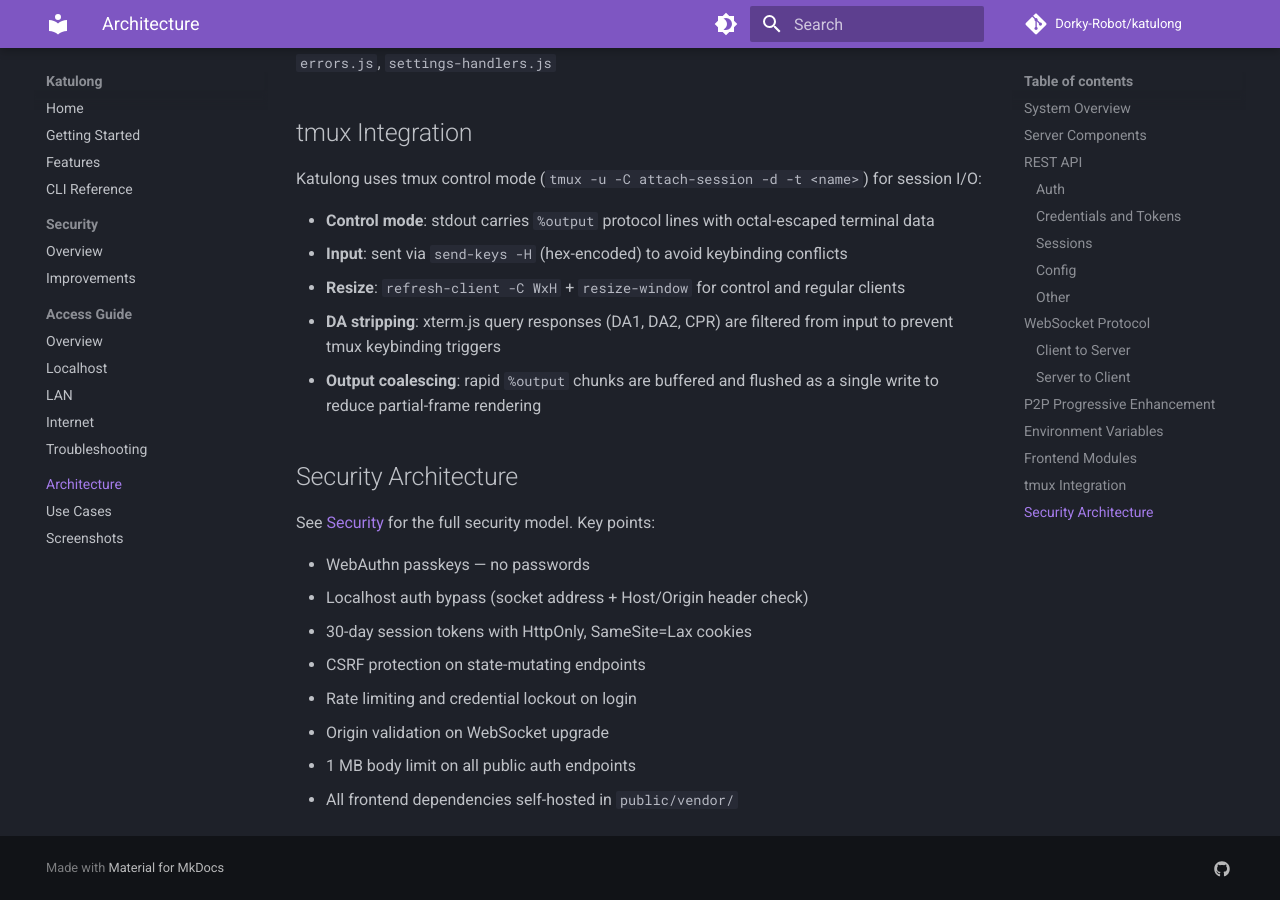
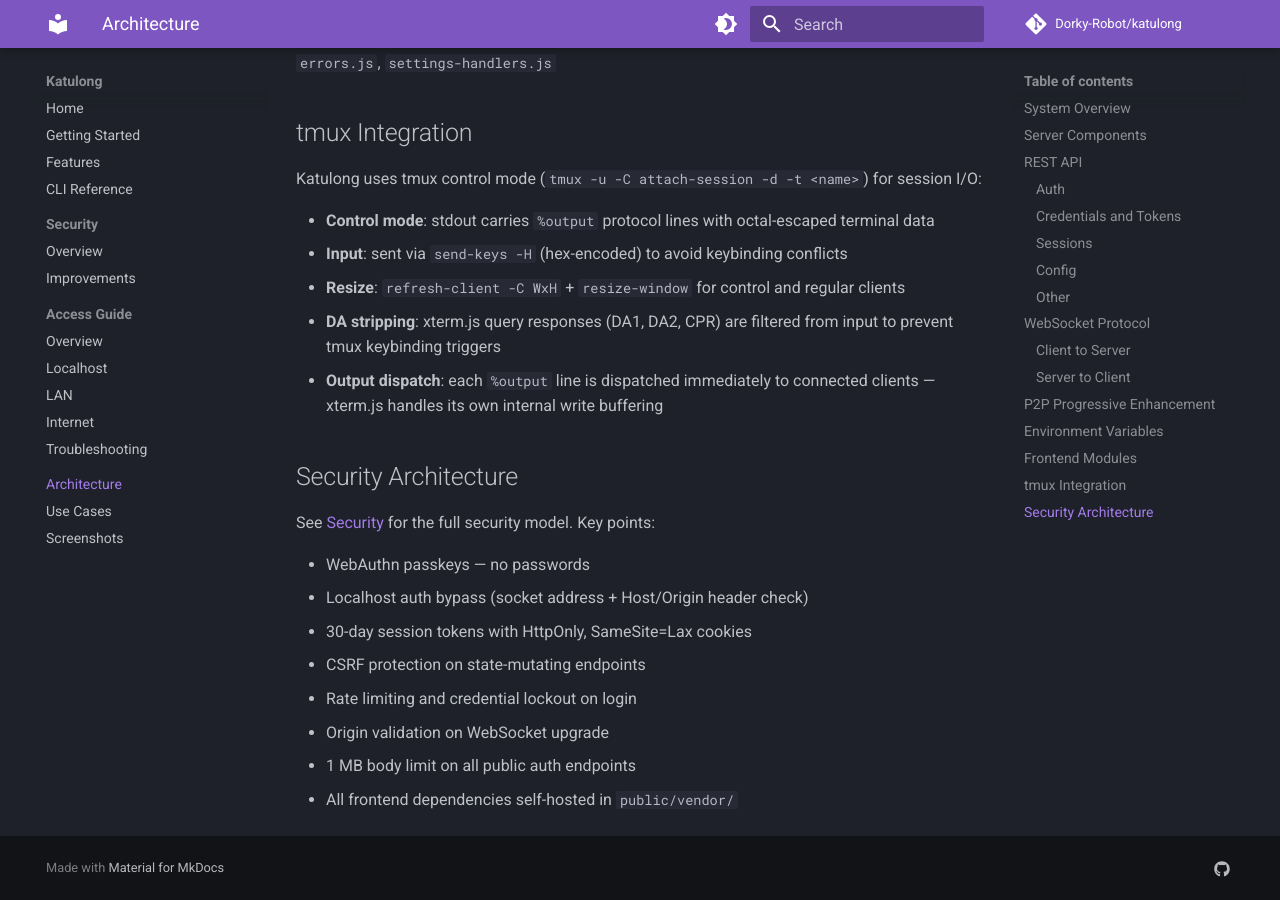
Before and after one commit to Dorky-Robot/katulong, an MkDocs documentation site: the page built from docs/architecture.md, in a window 1280 px wide and 900 px high, scrolled down 6550 px. Built offline with MkDocs 1.6.1 and Material for MkDocs 9.7.7, drawn with Linux system fonts in a browser that asks for light colours; comment, search, counter and statistics services are not loaded.

Commit message:
fix: address review findings — exit scroll, dead export, stale docs
- Add preserveScroll to exit effect so [shell exited] auto-scrolls
- Remove dead activeViewport() export (no production callers remain)
- Remove stale test mock for activeViewport
- Update architecture.md to reflect removal of output coalescing

```diff
--- a/docs/architecture.md
+++ b/docs/architecture.md
@@ -186,7 +186,7 @@ Katulong uses tmux control mode (`tmux -u -C attach-session -d -t <name>`) for s
 - **Input**: sent via `send-keys -H` (hex-encoded) to avoid keybinding conflicts
 - **Resize**: `refresh-client -C WxH` + `resize-window` for control and regular clients
 - **DA stripping**: xterm.js query responses (DA1, DA2, CPR) are filtered from input to prevent tmux keybinding triggers
-- **Output coalescing**: rapid `%output` chunks are buffered and flushed as a single write to reduce partial-frame rendering
+- **Output dispatch**: each `%output` line is dispatched immediately to connected clients — xterm.js handles its own internal write buffering
 
 ## Security Architecture
 
```
Also changed, not shown: 3 other files.
